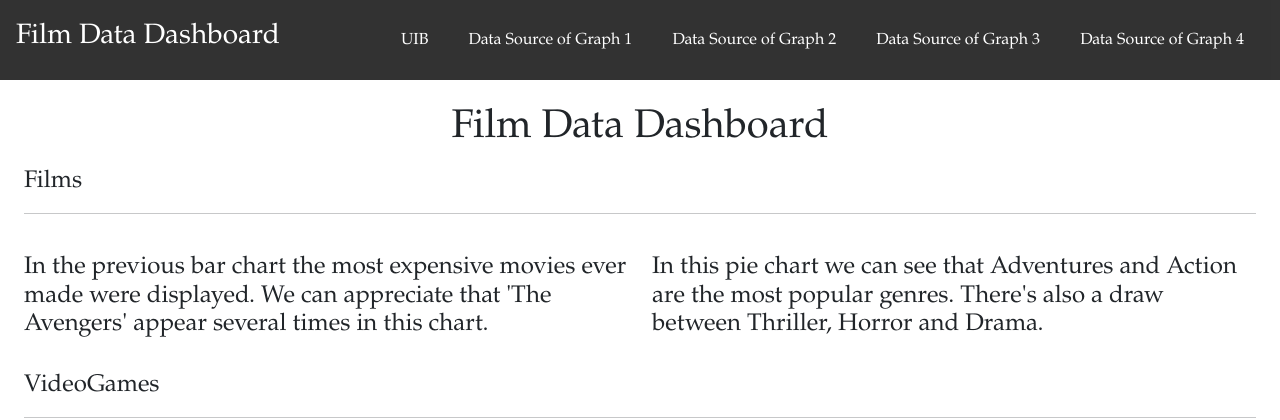
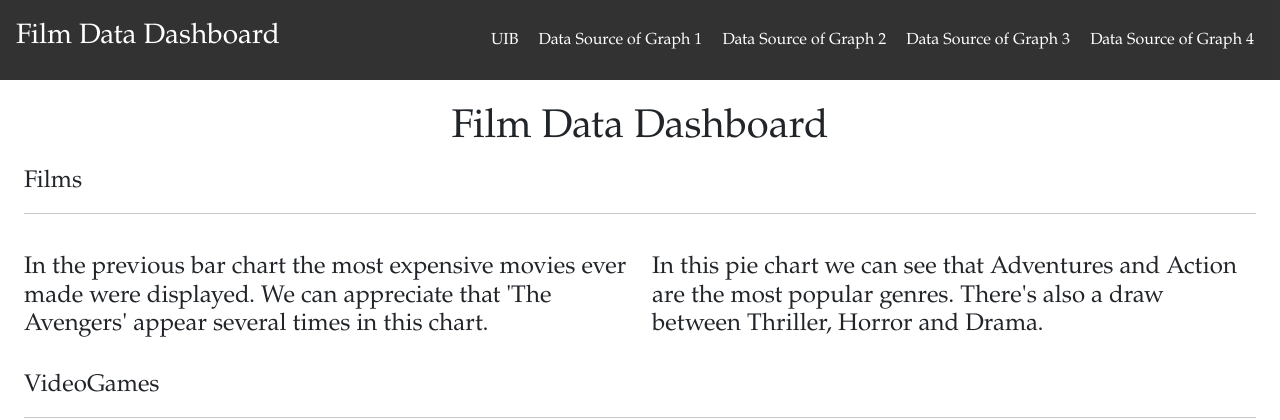
Before and after one commit to SGDavid2719/ADIIU-DATA_DASHBOARD, a PHP site: page / in a window 1280 px wide. Shown: the top 420 px of the page. Run offline with PHP 8.4, Linux system fonts and the light colour scheme.

Commit message:
finished

```diff
--- a/Data-Dashboard/CSS/main.css
+++ b/Data-Dashboard/CSS/main.css
@@ -3,43 +3,52 @@ body {
   font-family: "Palatino Linotype" !important;
 }
 
+/* Sets the background of the navigation bar to black */
 #navigation-brand {
   background-color: black;
   opacity: 0.8;
 }
 
+/* Sets the display mode to flex, height to 80 px and centers all the elements at the center (height reference) */
 .navigation-main-class {
   display: flex;
   height: 80px;
   align-items: center;
 }
 
+/* Hides the dots of the list elements */
 .navigation-main-class ul {
   list-style: none;
 }
 
+/* Sets the list elements' padding at 10px */
 .navigation-main-class ul li a {
-  padding: 20px;
+  padding: 10px;
 }
 
+/* Shows the bottom border of a list element on hover */
 .navigation-main-class ul li a:hover {
   border-bottom: 2px solid #fff;
 }
 
+/* An element can be modified 1 unit (flex-grow) */
 .navigation-main-class ul.navigation-menu {
   flex: 1;
 }
 
+/* Shows the text with color white and sets the link decoration to none */
 a,
 #navigation-main h3 {
   color: #ffffff !important;
   text-decoration: none !important;
 }
 
+/* Responsive height of the container */
 #container {
   min-height: 85vh;
 }
 
+/* Centers the footer content to center */
 .footer {
   text-align: center;
 }
```
